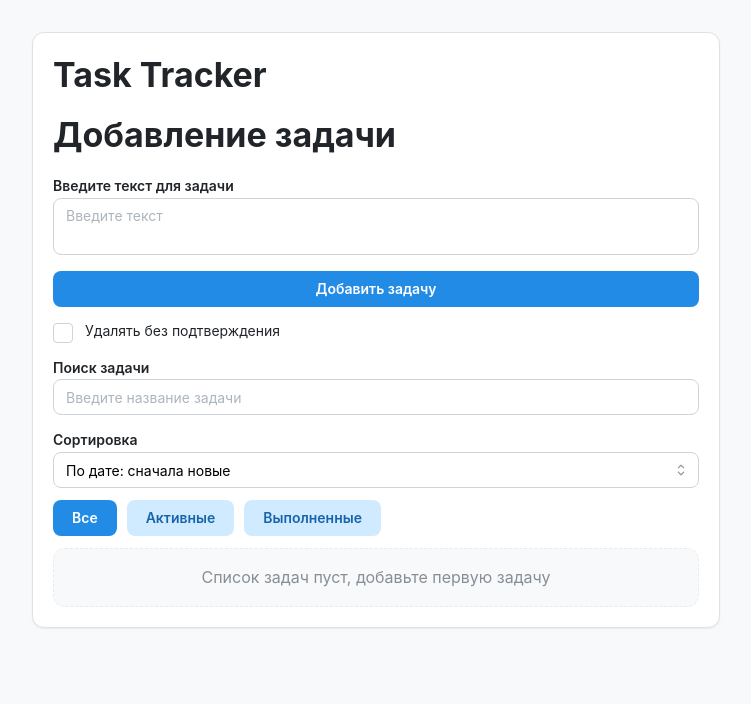
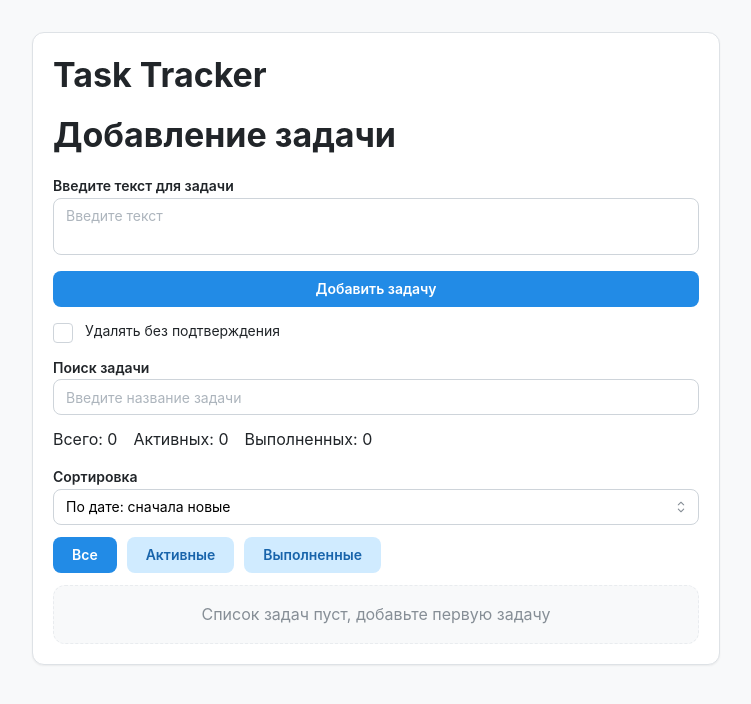
Before and after one commit to Idzu/Task-tracker, a React (Vite) app: page / in a window 1280 px wide. Shown: the top 704 px of the page, without its empty margins (264-1015 px from the left). Built offline with nearby package versions, Linux system fonts and the light colour scheme.

Commit message:
new: статистика по кол-ву задач

```diff
--- a/src/components/TaskList/TaskList.tsx
+++ b/src/components/TaskList/TaskList.tsx
@@ -6,6 +6,7 @@ import { deleteTask, toggleTaskCompleted, updateTaskTitle } from '../../features
 import type { TaskFilter, TaskSort } from '../../types/Filters';
 import { TaskItem } from '../TaskItem/TaskItem';
 import { TaskSearch } from '../TaskSearch/TaskSearch';
+import { TaskStats } from '../TaskStats/TaskStats';
 import styles from './TaskList.module.scss';
 
 export const TaskList = () => {
@@ -16,6 +17,9 @@ export const TaskList = () => {
   const [sort, setSort] = useState<TaskSort>('dateDesc');
   const dispatch = useAppDispatch();
   const tasks = useAppSelector((state) => state.tasks.tasks);
+  const totalTasks = tasks.length;
+  const completedTasks = tasks.filter((task) => task.completed).length;
+  const activeTasks = totalTasks - completedTasks;
 
   // Удалить задачу
   const removeTask = (id: number) => {
@@ -137,6 +141,8 @@ export const TaskList = () => {
 
       <TaskSearch value={search} onChange={setSearch} />
 
+      <TaskStats total={totalTasks} active={activeTasks} completed={completedTasks} />
+
       <Select
         value={sort}
         onChange={(value) => {
--- /dev/null
+++ b/src/components/TaskStats/TaskStats.tsx
@@ -0,0 +1,17 @@
+import { Group, Text } from '@mantine/core';
+
+interface Props {
+  total: number;
+  active: number;
+  completed: number;
+}
+
+export const TaskStats = ({ total, active, completed }: Props) => {
+  return (
+    <Group gap="md">
+      <Text>Всего: {total}</Text>
+      <Text>Активных: {active}</Text>
+      <Text>Выполненных: {completed}</Text>
+    </Group>
+  );
+};
```
